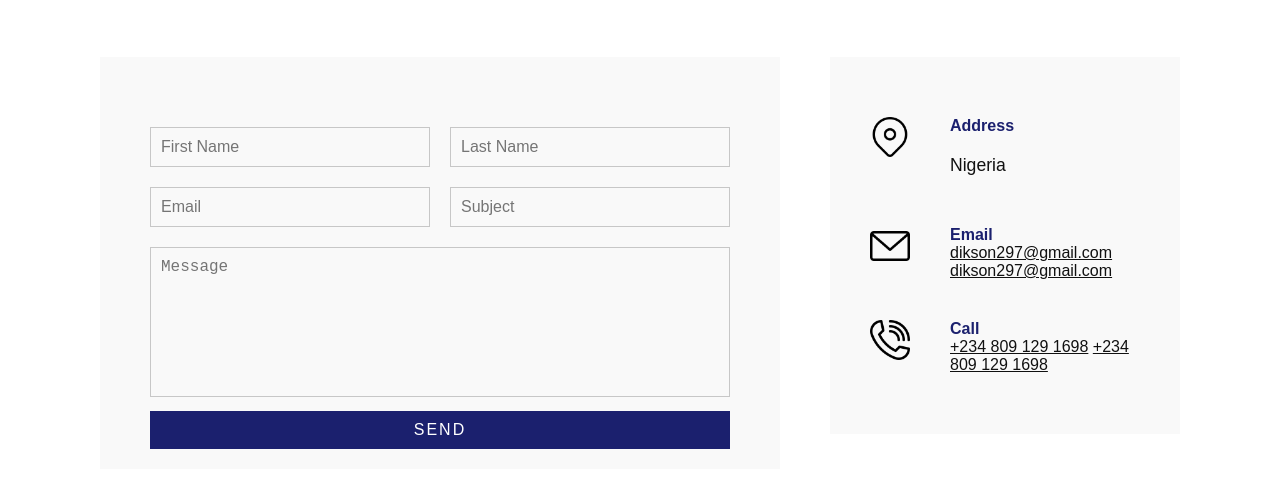
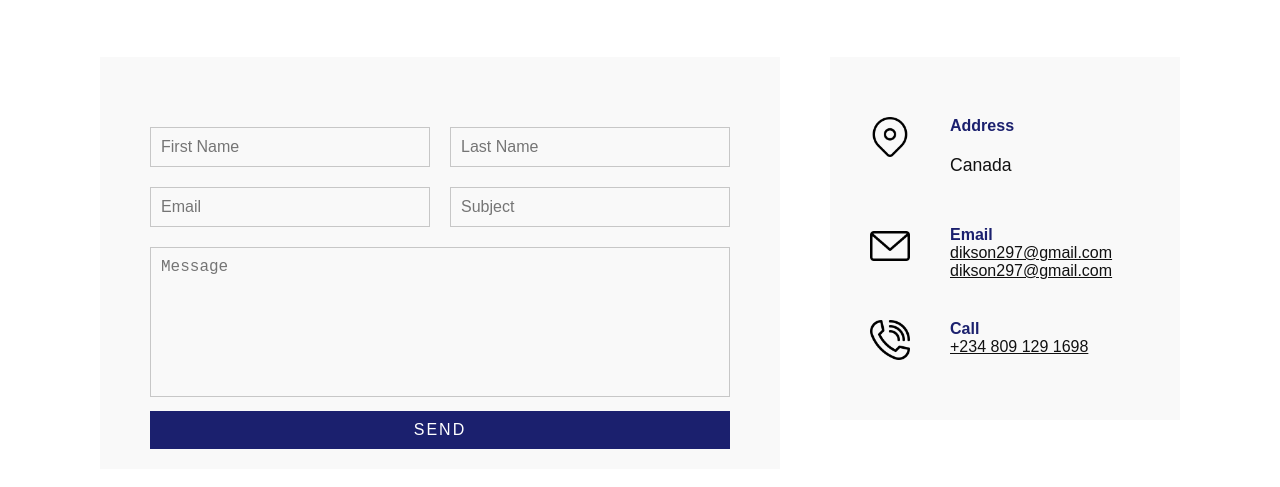
Before and after one commit to Mannie297/mywebsite, a website: page dist/contact.html in a window 1280 px wide. Shown: the part 259-746 px from the top of the page. Drawn offline with Linux system fonts and the light colour scheme.

Commit message:
Third Commit

```diff
--- a/dist/contact.html
+++ b/dist/contact.html
@@ -93,7 +93,7 @@
                     <img src="images/address.png" class="contact-icon" alt="">
                     <div class="details">
                         <h4>Address</h4>
-                        <p>Nigeria</p>
+                        <p>Canada</p>
                     </div>
                 </div>
                 <div class="info-box">
@@ -108,8 +108,7 @@
                     <img src="images/call.png" class="contact-icon" alt="">
                     <div class="details">
                         <h4>Call</h4>
-                        <a href="tel:+2348091291698">+234 809 129 1698</a>
-                        <a href="tel:+2348091291698">+234 809 129 1698</a>
+                        <a href="tel:+1 587-841-5715 ">+234 809 129 1698</a>
                     </div>
                 </div>
             </div>
```
